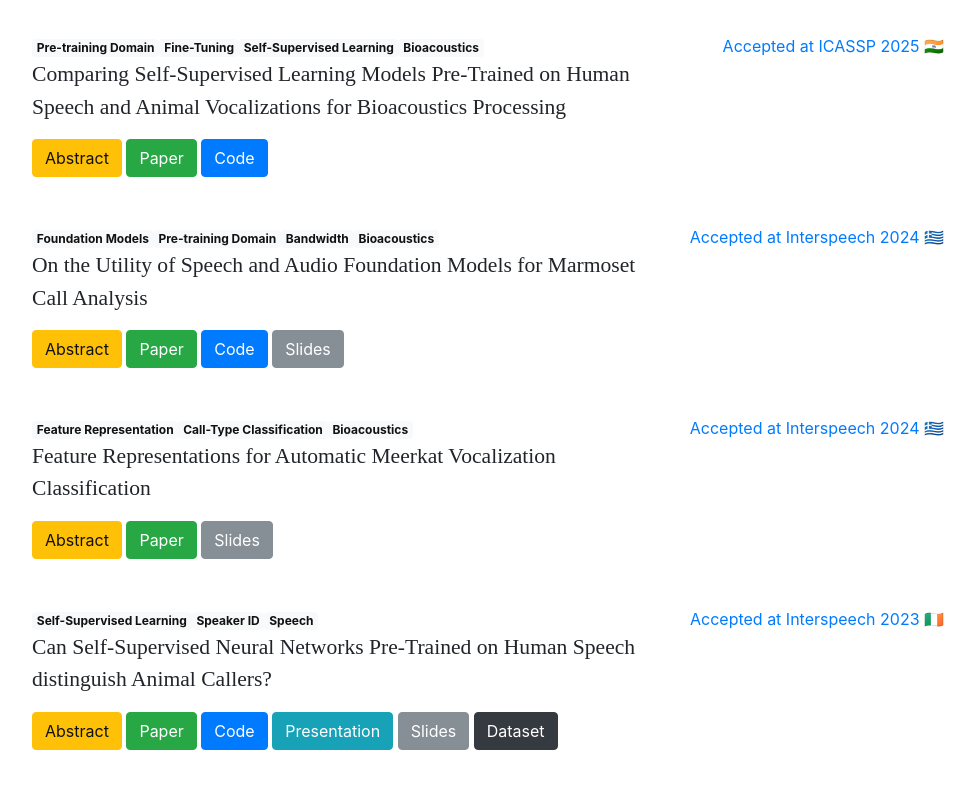
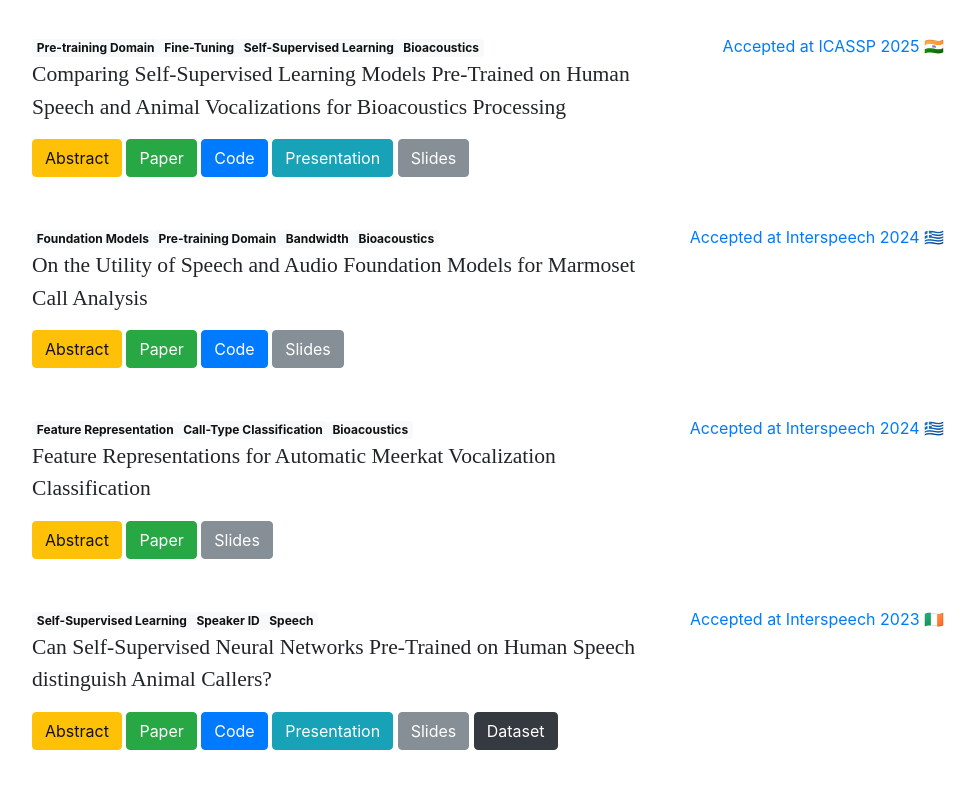
Before and after one commit to EklavyaFCB/eklavyafcb.github.io, a website with bundled scripts: page index.html in a window 1280 px wide. Shown: the part 900-1695 px from the top of the page, without its empty margins (288-1263 px from the left). Built offline with nearby package versions, Linux system fonts and the light colour scheme; files whose address does not match are found by name; a web font is replaced by a local one.

Commit message:
icassp pres

```diff
--- a/index.html
+++ b/index.html
@@ -160,8 +160,8 @@
 				<button type="button" class="btn btn-success"><a target="_blank" style="color:white" href="http://arxiv.org/abs/2501.05987">Paper</a></button>
 				<button type="button" class="btn btn-primary btn-xs"><a target="_blank" style="color:white" href="https://github.com/idiap/ssl-human-animal">Code</a></button>
 				<!-- <button type="button" class="btn btn-danger btn-xs"><a target="_blank" style="color:white" href="">Poster</a></button> -->
-				<!-- <button type="button" class="btn btn-info btn-xs"><a target="_blank" style="color:white" href="">Presentation</a></button> -->
-				<!-- <button type="button" class="btn btn-secondary btn-xs"><a target="_blank" style="color:white" href="docs/Sarkar_ICASSP_2025_Presentation.pdf">Slides</a></button> -->
+				<button type="button" class="btn btn-info btn-xs"><a target="_blank" style="color:white" href="https://youtu.be/w2lcpwUDY-U">Presentation</a></button>
+				<button type="button" class="btn btn-secondary btn-xs"><a target="_blank" style="color:white" href="docs/Sarkar_ICASSP_2025_Presentation.pdf">Slides</a></button>
 				</div>
 				<div class="resume-date text-md-right">
 				  <span class="text-primary">Accepted at ICASSP 2025 &#127470;&#127475;</span>
```
Also changed, not shown: 1 other file.
